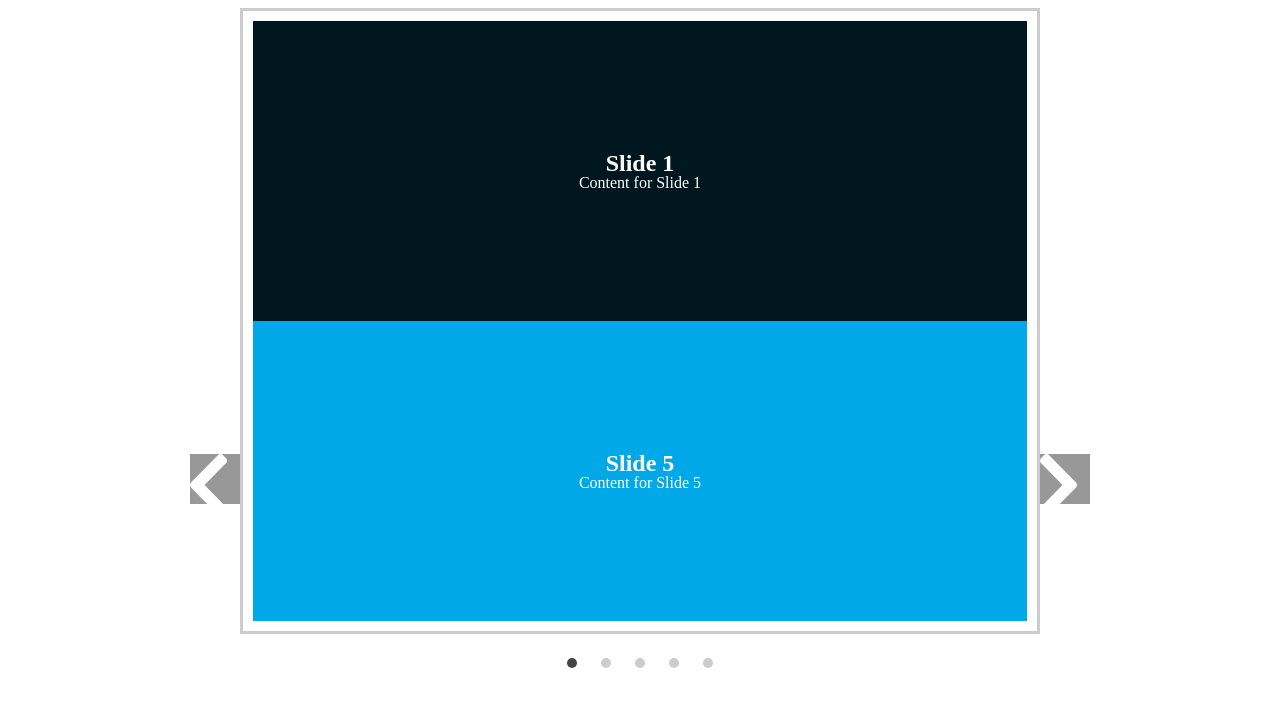
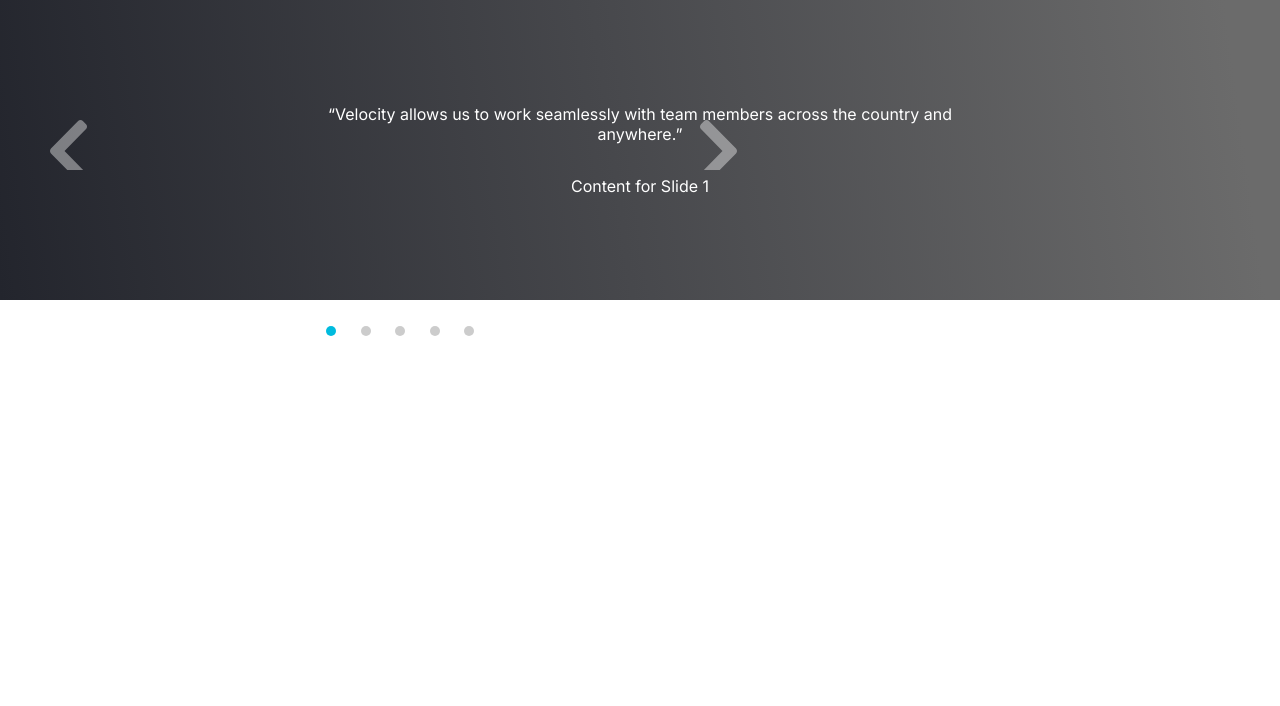
Before and after one commit to Jake-Egbert/carousel, a website: page index.html in a window 1280 px wide. Drawn offline with Linux system fonts and the light colour scheme.

Commit message:
working on styling. got functionality working

```diff
--- a/index.css
+++ b/index.css
@@ -1,5 +1,10 @@
+body {
+  font-family: "Inter";
+  margin: 0;
+}
+
 .slider {
-  margin: 0 auto;
+  /* margin: 0 auto; */
   width: 800px;
   max-width: 100%;
   text-align: center;
@@ -12,10 +17,10 @@
   text-decoration: none;
 }
 .slides {
-  padding: 10px;
-  border: 3px solid #ccc;
+  width: 100vw;
+  /* padding: 10px; */
   background: #fff;
-  position: relative;
+  /* position: relative; */
   z-index: 1;
 }
 .overflow {
@@ -38,35 +43,30 @@
   margin-left: -400%;
 }
 .slides .inner {
+  display: flex;
   transition: margin-left 800ms cubic-bezier(0.77, 0, 0.175, 1);
-  width: 400%;
-  line-height: 0;
+  width: 500%;
   height: 300px;
 }
 .slides .slide {
   width: 25%;
-  float: left;
   display: flex;
   justify-content: center;
   align-items: center;
   height: 100%;
   color: #fff;
+  background: linear-gradient(82.18deg, #23252d 0%, #6b6b6b 95.81%);
 }
-.slides .slide_1 {
-  background: #00171f;
+
+.slides .slide .slide-content {
+  display: flex;
+  flex-direction: column;
+  justify-content: center;
+  text-align: center;
+  width: 55%;
+  height: 100%;
 }
-.slides .slide_2 {
-  background: #003459;
-}
-.slides .slide_3 {
-  background: #007ea7;
-}
-.slides .slide_4 {
-  background: #00a8e8;
-}
-.slides .slide_5 {
-  background: #00a8e8;
-}
+
 .controls {
   margin: -180px 0 0 0;
   width: 100%;
@@ -91,26 +91,24 @@
 #slide5:checked ~ .controls label:nth-child(1) {
   background: url("./images/right-arrow.svg") no-repeat;
   float: right;
-  margin: 0 -50px 0 0;
+  margin: 0 50px 0 0;
   display: block;
-  background-color: black;
 }
-#slide1:checked ~ .controls label:nth-last-child(2),
-#slide2:checked ~ .controls label:nth-last-child(3),
+#slide1:checked ~ .controls label:nth-last-child(1),
+#slide2:checked ~ .controls label:nth-last-child(5),
 #slide3:checked ~ .controls label:nth-last-child(4),
-#slide4:checked ~ .controls label:nth-last-child(5),
-#slide5:checked ~ .controls label:nth-last-child(1) {
+#slide4:checked ~ .controls label:nth-last-child(3),
+#slide5:checked ~ .controls label:nth-last-child(2) {
   background: url("./images/left-arrow.svg") no-repeat;
   float: left;
-  margin: 0 0 0 -50px;
+  margin: 0 0 0 50px;
   display: block;
-  background-color: black;
 }
-#bullets {
+.bullets {
   margin: 150px 0 0;
   text-align: center;
 }
-#bullets label {
+.bullets label {
   display: inline-block;
   width: 10px;
   height: 10px;
@@ -118,12 +116,12 @@
   background: #ccc;
   margin: 0 10px;
 }
-#slide1:checked ~ #bullets label:nth-child(1),
-#slide2:checked ~ #bullets label:nth-child(2),
-#slide3:checked ~ #bullets label:nth-child(3),
-#slide4:checked ~ #bullets label:nth-child(4),
-#slide5:checked ~ #bullets label:nth-child(5) {
-  background: #444;
+#slide1:checked ~ .bullets label:nth-child(1),
+#slide2:checked ~ .bullets label:nth-child(2),
+#slide3:checked ~ .bullets label:nth-child(3),
+#slide4:checked ~ .bullets label:nth-child(4),
+#slide5:checked ~ .bullets label:nth-child(5) {
+  background: #00bbde;
 }
 @media screen and (max-width: 900px) {
   #slide1:checked ~ .controls label:nth-child(2),
--- a/index.html
+++ b/index.html
@@ -6,6 +6,12 @@
     <meta name="viewport" content="width=device-width, initial-scale=1.0" />
     <title>Document</title>
     <link rel="stylesheet" href="./index.css" />
+    <link rel="preconnect" href="https://fonts.googleapis.com" />
+    <link rel="preconnect" href="https://fonts.gstatic.com" crossorigin />
+    <link
+      href="https://fonts.googleapis.com/css2?family=Inter&display=swap"
+      rel="stylesheet"
+    />
   </head>
   <body>
     <div class="slider">
@@ -19,35 +25,50 @@
           <div class="inner">
             <div class="slide slide_1">
               <div class="slide-content">
-                <h2>Slide 1</h2>
+                <p>
+                  “Velocity allows us to work seamlessly with team members
+                  across the country and anywhere.”
+                </p>
                 <p>Content for Slide 1</p>
               </div>
             </div>
 
             <div class="slide slide_2">
               <div class="slide-content">
-                <h2>Slide 2</h2>
+                <p>
+                  “Velocity allows us to work seamlessly with team members
+                  across the country and anywhere.”
+                </p>
                 <p>Content for Slide 2</p>
               </div>
             </div>
 
             <div class="slide slide_3">
               <div class="slide-content">
-                <h2>Slide 3</h2>
+                <p>
+                  “Velocity allows us to work seamlessly with team members
+                  across the country and anywhere.”
+                </p>
                 <p>Content for Slide 3</p>
               </div>
             </div>
 
             <div class="slide slide_4">
               <div class="slide-content">
-                <h2>Slide 4</h2>
+                <p>
+                  “Velocity allows us to work seamlessly with team members
+                  across the country and anywhere.”
+                </p>
                 <p>Content for Slide 4</p>
               </div>
             </div>
 
             <div class="slide slide_5">
               <div class="slide-content">
-                <h2>Slide 5</h2>
+                <p>
+                  “Velocity allows us to work seamlessly with team members
+                  across the country and anywhere.”
+                </p>
                 <p>Content for Slide 5</p>
               </div>
             </div>
@@ -61,7 +82,7 @@
         <label for="slide4"></label>
         <label for="slide5"></label>
       </div>
-      <div id="bullets">
+      <div class="bullets">
         <label for="slide1"></label>
         <label for="slide2"></label>
         <label for="slide3"></label>
@@ -69,22 +90,5 @@
         <label for="slide5"></label>
       </div>
     </div>
-    <!-- <div class="slider">
-      <div class="sliders">
-        <div onclick="window.location='#slide-1'">1</div>
-        <div onclick="window.location='#slide-2'">2</div>
-        <div onclick="window.location='#slide-3'">3</div>
-        <div onclick="window.location='#slide-4'">4</div>
-        <div onclick="window.location='#slide-5'">5</div>
-      </div>
-
-      <div class="slides">
-        <div id="slide-1">1</div>
-        <div id="slide-2">2</div>
-        <div id="slide-3">3</div>
-        <div id="slide-4">4</div>
-        <div id="slide-5">5</div>
-      </div>
-    </div> -->
   </body>
 </html>
```
